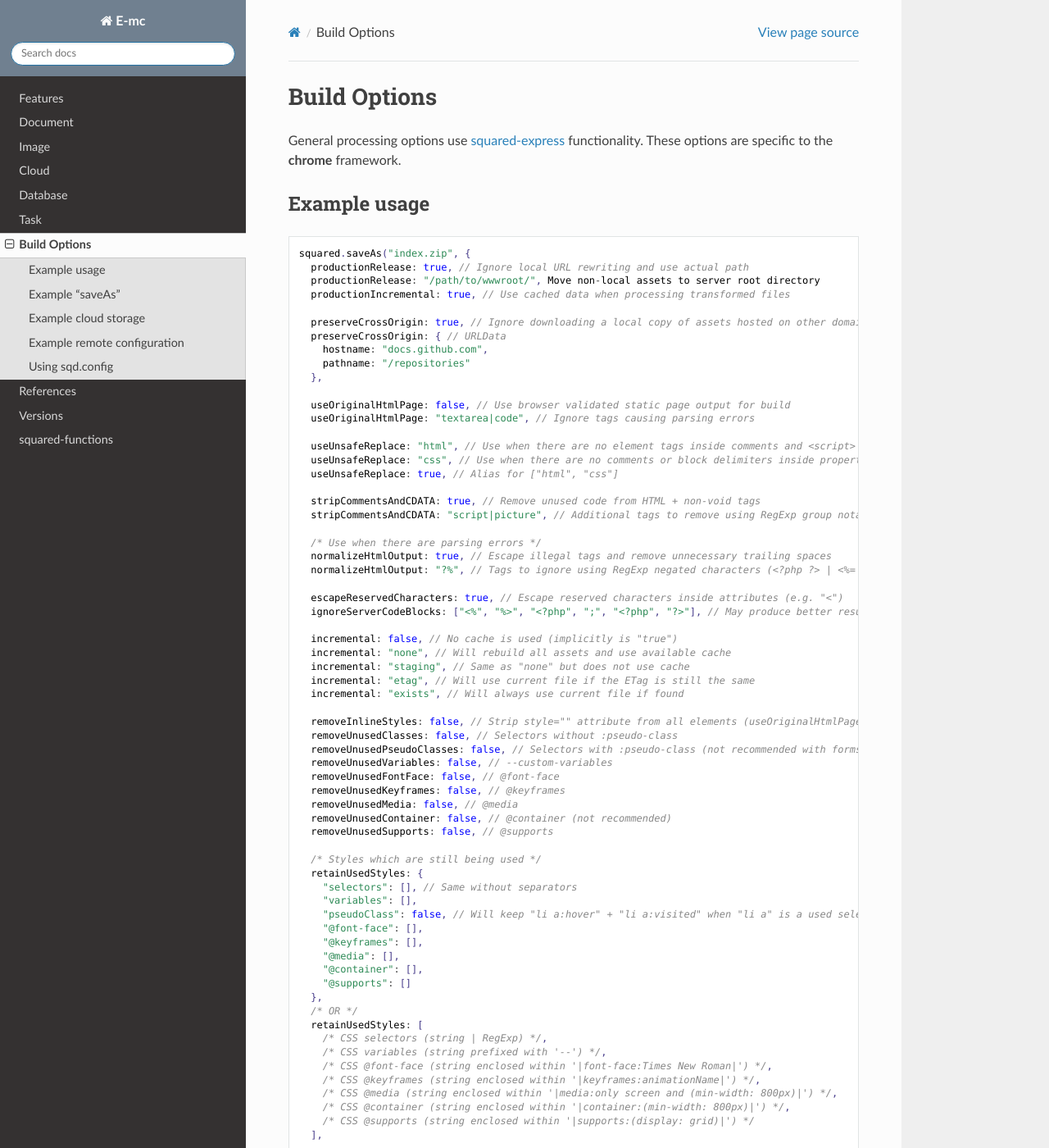
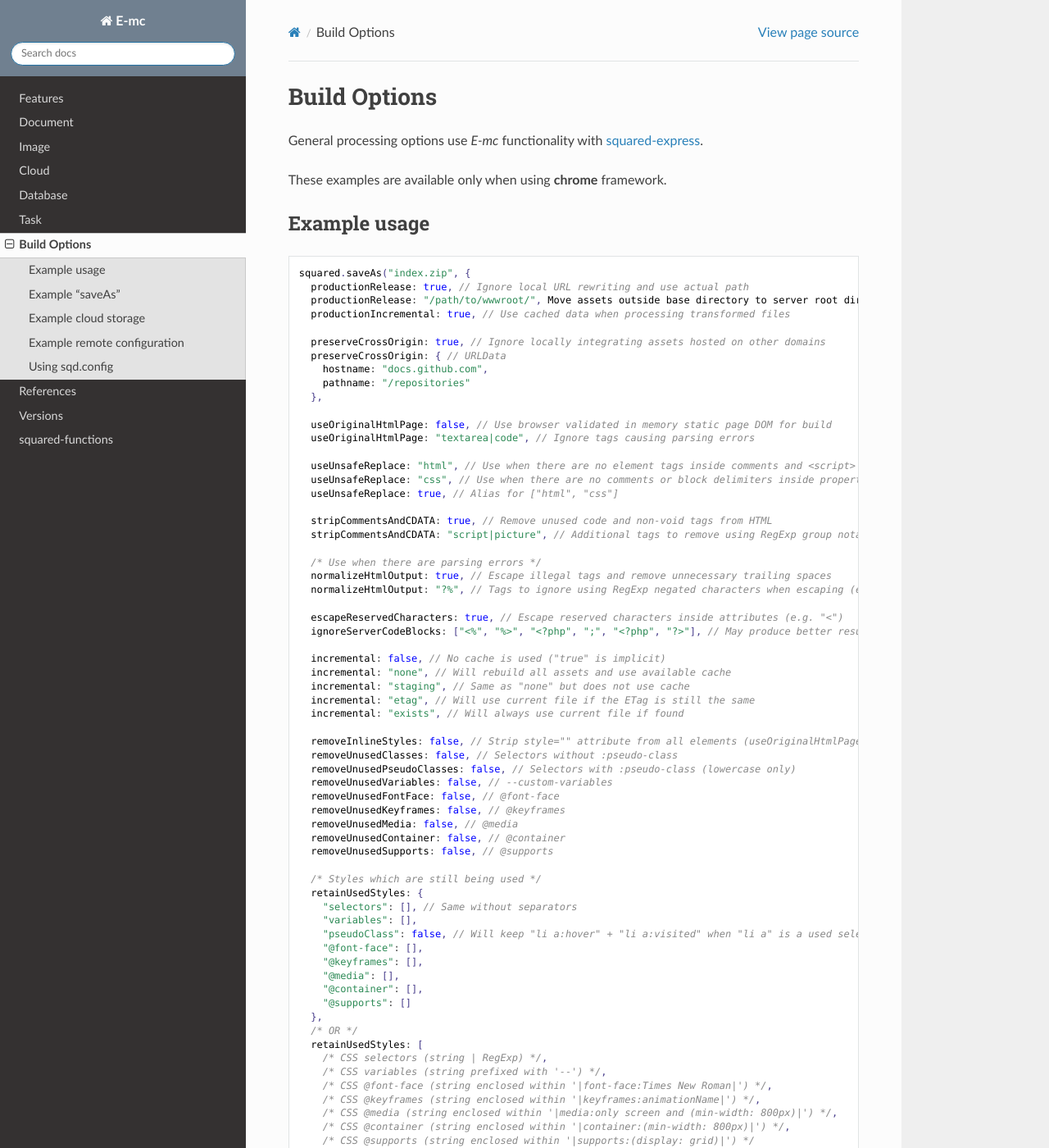
Before and after one commit to anpham6/chrome-docs, a Sphinx documentation site: the page built from source/build.rst, in a window 1280 px wide and 1400 px high. Shown: the whole window at 82% size. Built offline with Sphinx 7.4.7 and the Read the Docs theme 2.0.0, drawn with Linux system fonts in a browser that asks for light colours; some of the changed text lies outside the part shown.

Commit message:
Build options and plugin settings were revised.

```diff
--- a/source/build.rst
+++ b/source/build.rst
@@ -2,7 +2,9 @@
 Build Options
 =============
 
-General processing options use `squared-express <https://github.com/anpham6/squared-express#readme>`_ functionality. These options are specific to the **chrome** framework.
+General processing options use *E-mc* functionality with `squared-express <https://squared.readthedocs.io/en/latest/document/build.html>`_.
+
+These examples are available only when using **chrome** framework.
 
 Example usage
 =============
@@ -13,33 +15,33 @@ Example usage
 
   squared.saveAs("index.zip", {
     productionRelease: true, // Ignore local URL rewriting and use actual path
-    productionRelease: "/path/to/wwwroot/", Move non-local assets to server root directory
+    productionRelease: "/path/to/wwwroot/", Move assets outside base directory to server root directory
     productionIncremental: true, // Use cached data when processing transformed files
 
-    preserveCrossOrigin: true, // Ignore downloading a local copy of assets hosted on other domains
+    preserveCrossOrigin: true, // Ignore locally integrating assets hosted on other domains
     preserveCrossOrigin: { // URLData
       hostname: "docs.github.com",
       pathname: "/repositories"
     },
 
-    useOriginalHtmlPage: false, // Use browser validated static page output for build
+    useOriginalHtmlPage: false, // Use browser validated in memory static page DOM for build
     useOriginalHtmlPage: "textarea|code", // Ignore tags causing parsing errors
 
     useUnsafeReplace: "html", // Use when there are no element tags inside comments and <script>
     useUnsafeReplace: "css", // Use when there are no comments or block delimiters inside property values (e.g. "{" "}")
     useUnsafeReplace: true, // Alias for ["html", "css"]
 
-    stripCommentsAndCDATA: true, // Remove unused code from HTML + non-void tags
+    stripCommentsAndCDATA: true, // Remove unused code and non-void tags from HTML
     stripCommentsAndCDATA: "script|picture", // Additional tags to remove using RegExp group notation
 
     /* Use when there are parsing errors */
     normalizeHtmlOutput: true, // Escape illegal tags and remove unnecessary trailing spaces
-    normalizeHtmlOutput: "?%", // Tags to ignore using RegExp negated characters (<?php ?> | <%= ejs %>) when escaping
+    normalizeHtmlOutput: "?%", // Tags to ignore using RegExp negated characters when escaping (e.g. <?php ?> | <%= ejs %>)
 
     escapeReservedCharacters: true, // Escape reserved characters inside attributes (e.g. "<")
     ignoreServerCodeBlocks: ["<%", "%>", "<?php", ";", "<?php", "?>"], // May produce better results with dynamic content (<% %> | <?php ; | <?php ?>)
 
-    incremental: false, // No cache is used (implicitly is "true")
+    incremental: false, // No cache is used ("true" is implicit)
     incremental: "none", // Will rebuild all assets and use available cache
     incremental: "staging", // Same as "none" but does not use cache
     incremental: "etag", // Will use current file if the ETag is still the same
@@ -47,12 +49,12 @@ Example usage
 
     removeInlineStyles: false, // Strip style="" attribute from all elements (useOriginalHtmlPage=false)
     removeUnusedClasses: false, // Selectors without :pseudo-class
-    removeUnusedPseudoClasses: false, // Selectors with :pseudo-class (not recommended with forms :valid and active states :hover) (lowercase only)
+    removeUnusedPseudoClasses: false, // Selectors with :pseudo-class (lowercase only)
     removeUnusedVariables: false, // --custom-variables
     removeUnusedFontFace: false, // @font-face
     removeUnusedKeyframes: false, // @keyframes
     removeUnusedMedia: false, // @media
-    removeUnusedContainer: false, // @container (not recommended)
+    removeUnusedContainer: false, // @container
     removeUnusedSupports: false, // @supports
 
     /* Styles which are still being used */
@@ -83,14 +85,15 @@ Example usage
     }
   });
 
-Import maps [#]_ for modular transformations are supported.
+.. caution:: Import maps [#]_ are only partially supported.
 
 Example "saveAs"
 ================
 
-The entire page can be transformed as a group using the *saveAs* attribute in options. [#]_
+The entire page can be transformed as a group with the same functionality as JSON/YAML configuration.
 
-::
+.. code-block::
+  :emphasize-lines: 2
 
   squared.copyTo("/path/to/target", {
     saveAs: {
@@ -188,15 +191,14 @@ Example remote configuration
   /* OR */
   squared.saveAs("bundle.zip", { config: "http://hostname/chrome/bundle.yml" }); // Detect by file extension (default is "json")
 
-::
-
-  // http://hostname/example.html -to- http://hostname/example.html.json
+.. code-block::
+  :caption: `http://hostname/pathname/example.html` -to- `http://hostname/pathname/example.html.json`
 
   squared.saveAs("example.zip", { config: { mimeType: "json" } });
   /* OR */
   squared.saveAs("example.zip", { config: "json" }); // json | yml | yaml
 
-TOML [#]_ and JSON5 [#]_ file formats are also supported.
+.. tip:: JSON5 [#]_ and TOML [#]_ file formats are also supported.
 
 Using sqd.config
 ================
@@ -204,7 +206,7 @@ Using sqd.config
 The base folder level configuration file is a hash map of URL globs which can match multiple items.
 
 .. code-block::
-  :caption: `http://hostname/path/layout/example.html` -to- `http://hostname/path/layout/sqd.config`
+  :caption: `http://hostname/pathname/example.html` -to- `http://hostname/pathname/sqd.config`
 
   squared.saveAs("example.zip", { config: true }); // Uses first match found
   /* OR */
```
Also changed, not shown: other parts of source/build.rst (+2 -3 lines), source/document/plugins/settings.rst (+22 -16 lines), .readthedocs.yaml.
